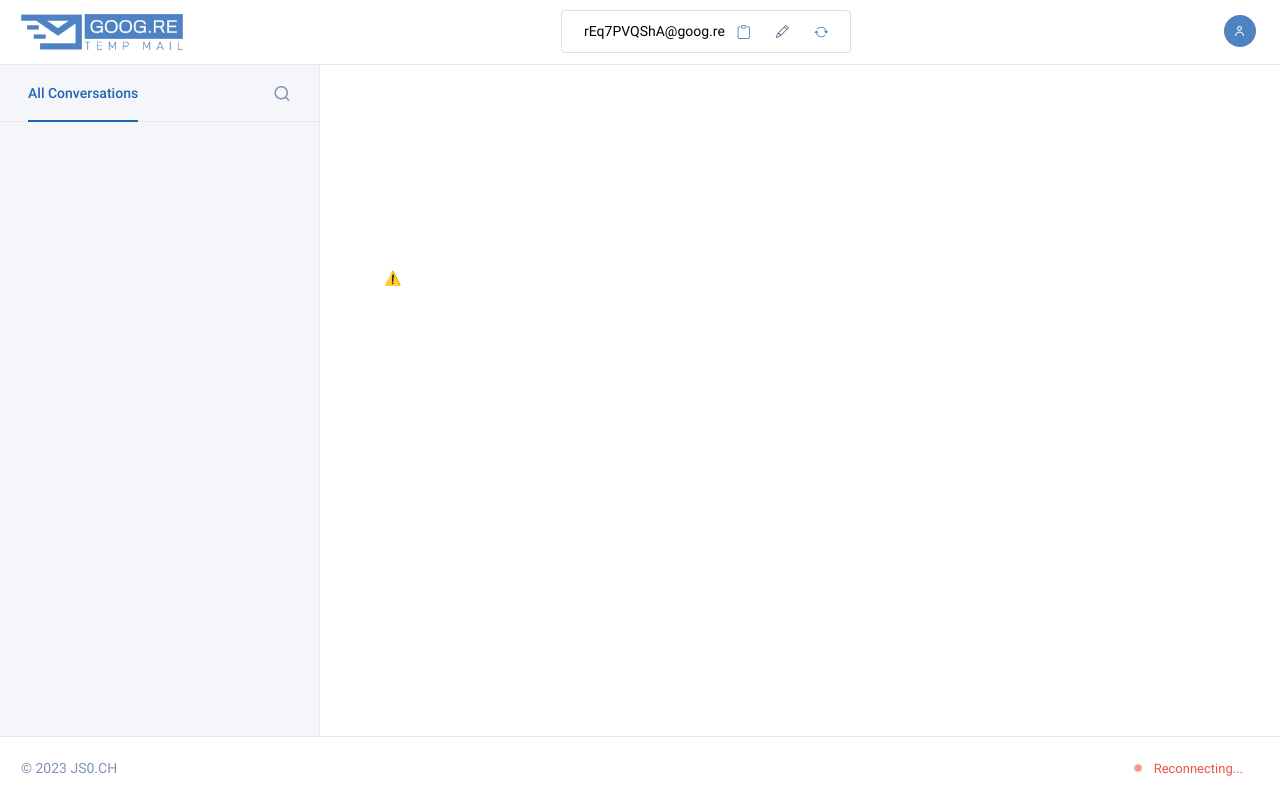
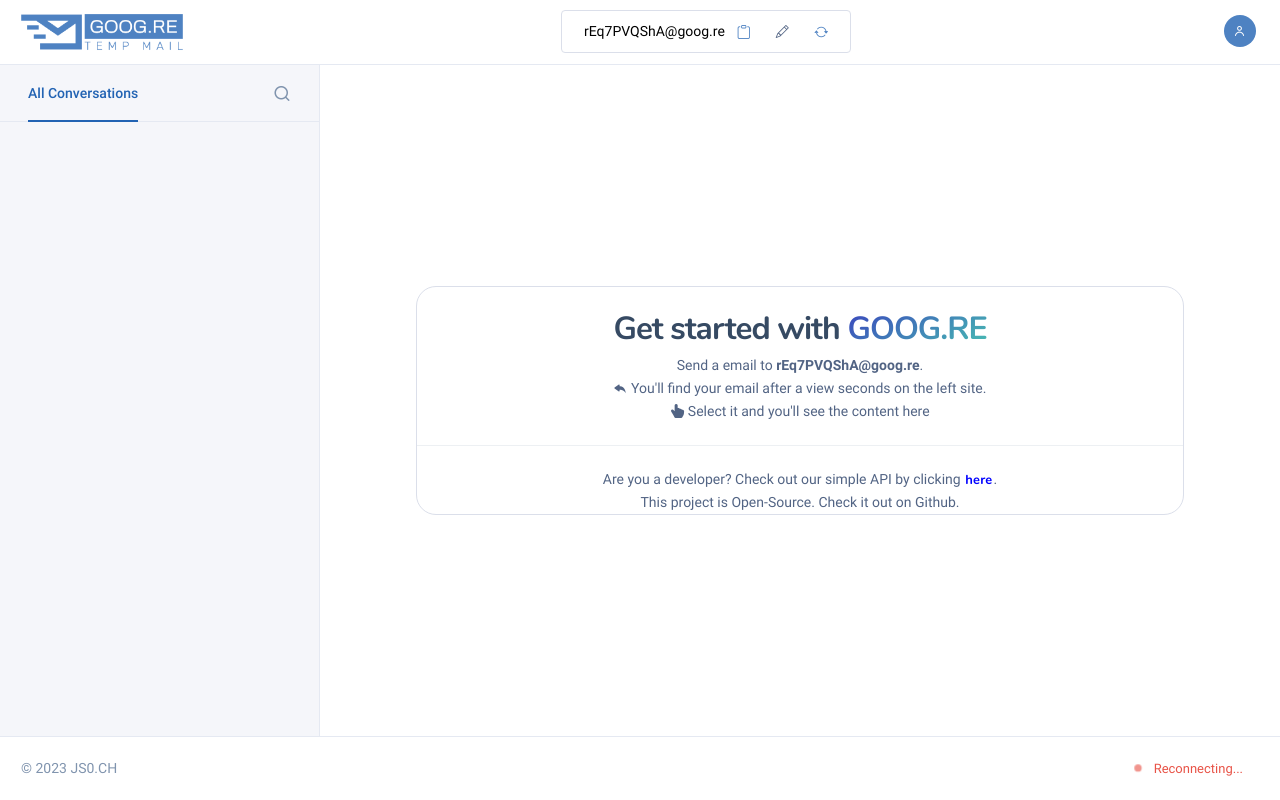
Before and after one commit to saschazesiger/Simple-Temp-Mail-Website, a website: page website/public/index.html in a window 1280 px wide. Drawn offline with nearby package versions, Linux system fonts and the light colour scheme; no server answers; files whose address does not match are found by name; a web font is replaced by a local one.

Commit message:
UI Start

```diff
--- a/website/public/assets/js/mail.js
+++ b/website/public/assets/js/mail.js
@@ -1,6 +1,7 @@
 const e_email = document.getElementById('email');
 const change_email = document.getElementById('changeMail');
 const e_email2 = document.getElementById('email2');
+const e_email3 = document.getElementById('email3');
 const e_profile = document.getElementById('profile');
 const status = document.getElementById('status');
 const status_icon = document.getElementById('status-icon');
@@ -59,6 +60,7 @@
   e_email.innerHTML = randomEmail;
   change_email.value = randomEmail.replace('@goog.re', '')
   e_email2.innerText = randomEmail;
+  e_email3.innerText = randomEmail;
   e_profile.innerText = randomEmail.slice(0, 2).toUpperCase();
   interval = setInterval(fetchData, 2000);
 }
--- a/website/public/index.html
+++ b/website/public/index.html
@@ -52,13 +52,17 @@
                                 </div>
                             </div>
                             <ul class="nk-menu nk-menu-main ui-s2">
-                                <li class="nk-menu-item card card-bordered p-1 px-3"  style="cursor: pointer; display: flex; flex-direction: row;">
-                                    <input id="changeMail" class="form-control"  style="max-width: 10rem !important; display: none;">
-                                   <a id="email" class="mx-1" style="color:black;"> Loading... </a>
-                                   <a id="copy" class="bi bi-clipboard mx-1"></a>
-                                   <button class="bi bi-pencil btn" id="edit" onclick="edit()"></button>
-                                   <button class="bi bi-check2 btn text-success" id="confirm" onclick="confirm()"  style="display:none;"></button>
-                                   <button class="bi bi-x-lg btn text-danger" onclick="location.reload()" id="close" style="display:none;"></button>
+                                <li class="nk-menu-item card card-bordered p-1 px-3"
+                                    style="cursor: pointer; display: flex; flex-direction: row;">
+                                    <input id="changeMail" class="form-control"
+                                        style="max-width: 10rem !important; display: none;">
+                                    <a id="email" class="mx-1" style="color:black;"> Loading... </a>
+                                    <a id="copy" class="bi bi-clipboard mx-1"></a>
+                                    <button class="bi bi-pencil btn" id="edit" onclick="edit()"></button>
+                                    <button class="bi bi-check2 btn text-success" id="confirm" onclick="confirm()"
+                                        style="display:none;"></button>
+                                    <button class="bi bi-x-lg btn text-danger" onclick="location.reload()" id="close"
+                                        style="display:none;"></button>
                                     <a href="/" id="reload" class="bi bi-arrow-repeat mx-1"></a>
                                 </li>
 
@@ -157,12 +161,27 @@
                                         <a href="#" class="nk-msg-profile-toggle profile-toggle active"><em
                                                 class="icon ni ni-arrow-left"></em></a>
                                     </div><!-- .nk-msg-head -->
-                                    <div style="margin:4rem !important;" id="body-tag">
+                                    <div style="overflow-y: auto;height: 100%;" id="body-tag">
+                                        <div
+                                            style="height: 100%;width: 100%;background-size: cover;display: flex;flex-direction: column;justify-content: center;">
+                                            <div style="margin-left:auto;margin-right:auto;width: 80%;text-align: center;border-radius: 20px;"
+                                                class="card card-bordered">
+                                                <h3 class="title d-none d-lg-block mt-4">Get started with <span
+                                                        style="background: -webkit-linear-gradient(120deg,#48c0b2, #3a42bd);-webkit-background-clip: text;-webkit-text-fill-color: transparent;">GOOG.RE</span>
+                                                </h3>
+                                                <p class="mb-1">Send a email to <b id="email3">the Email on top</b>.<br><i
+                                                        class="bi bi-reply-fill"></i> You'll find your email after a
+                                                    view seconds on the left site.<br><i
+                                                        class="bi bi-hand-index-thumb-fill"></i>
+                                                    Select it and you'll see the content here </p>
+                                                    <hr>
+                                                    <p class="mt-1">Are you a developer? Check out our simple API by clicking <button class="btn p-0" style="color:blue;">here</button>.<br>This project is Open-Source. Check it out on Github.</p>
+                                            </div>
+                                        </div>
 
-                                        <script src="https://unpkg.com/@lottiefiles/lottie-player@latest/dist/lottie-player.js"></script>
-                                        <lottie-player src="https://assets2.lottiefiles.com/packages/lf20_u25cckyh.json"  background="transparent"  speed="1"  style="width: 300px; height: 300px;" hover   autoplay></lottie-player>
                                     </div>
-                                    <div class="nk-msg-profile visible" id="right" data-simplebar style="display: none;">
+                                    <div class="nk-msg-profile visible" id="right" data-simplebar
+                                        style="display: none;">
                                         <div class="card">
                                             <div class="card-inner-group">
                                                 <div class="card-inner">
```
Also changed, not shown: website/public/images/background.jpeg (added).
